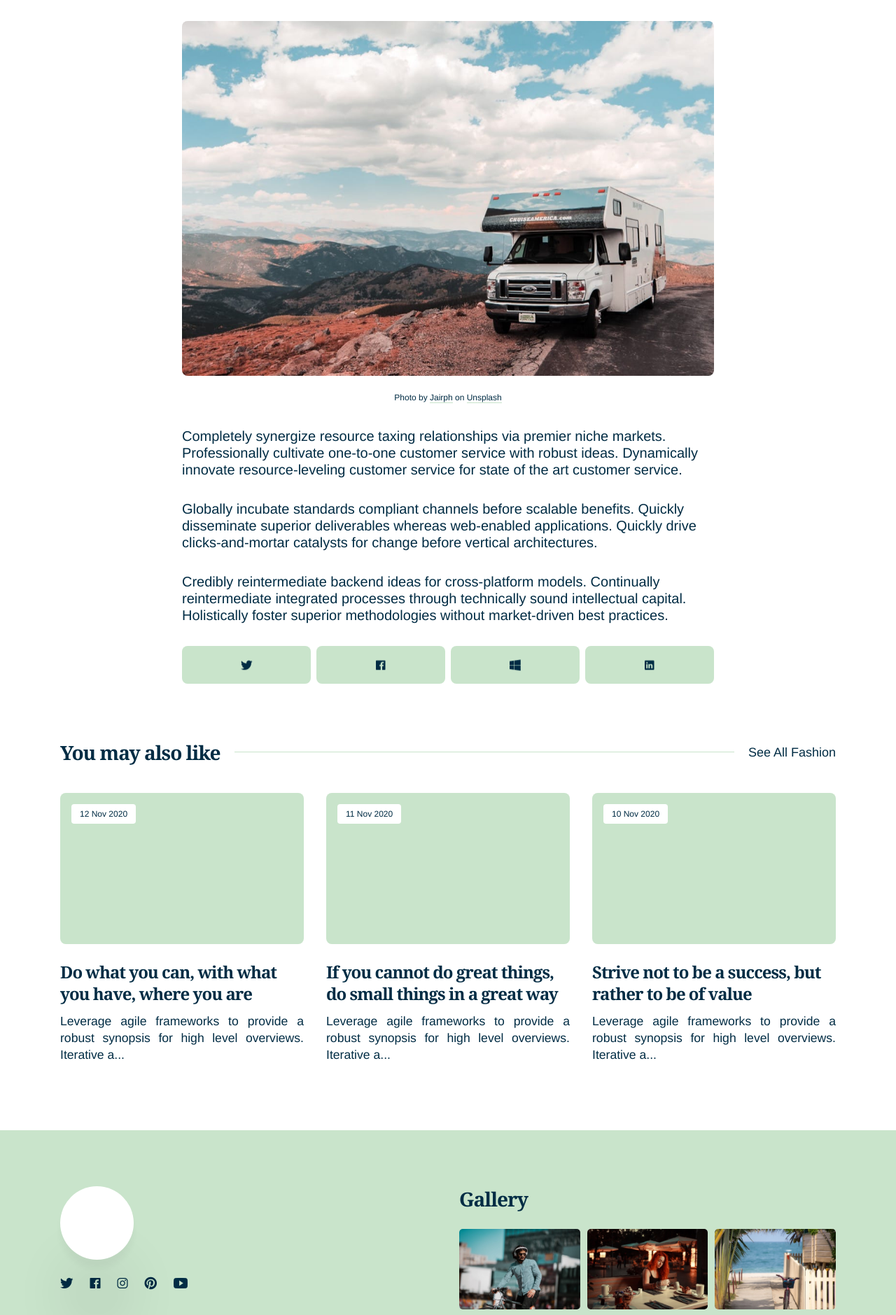
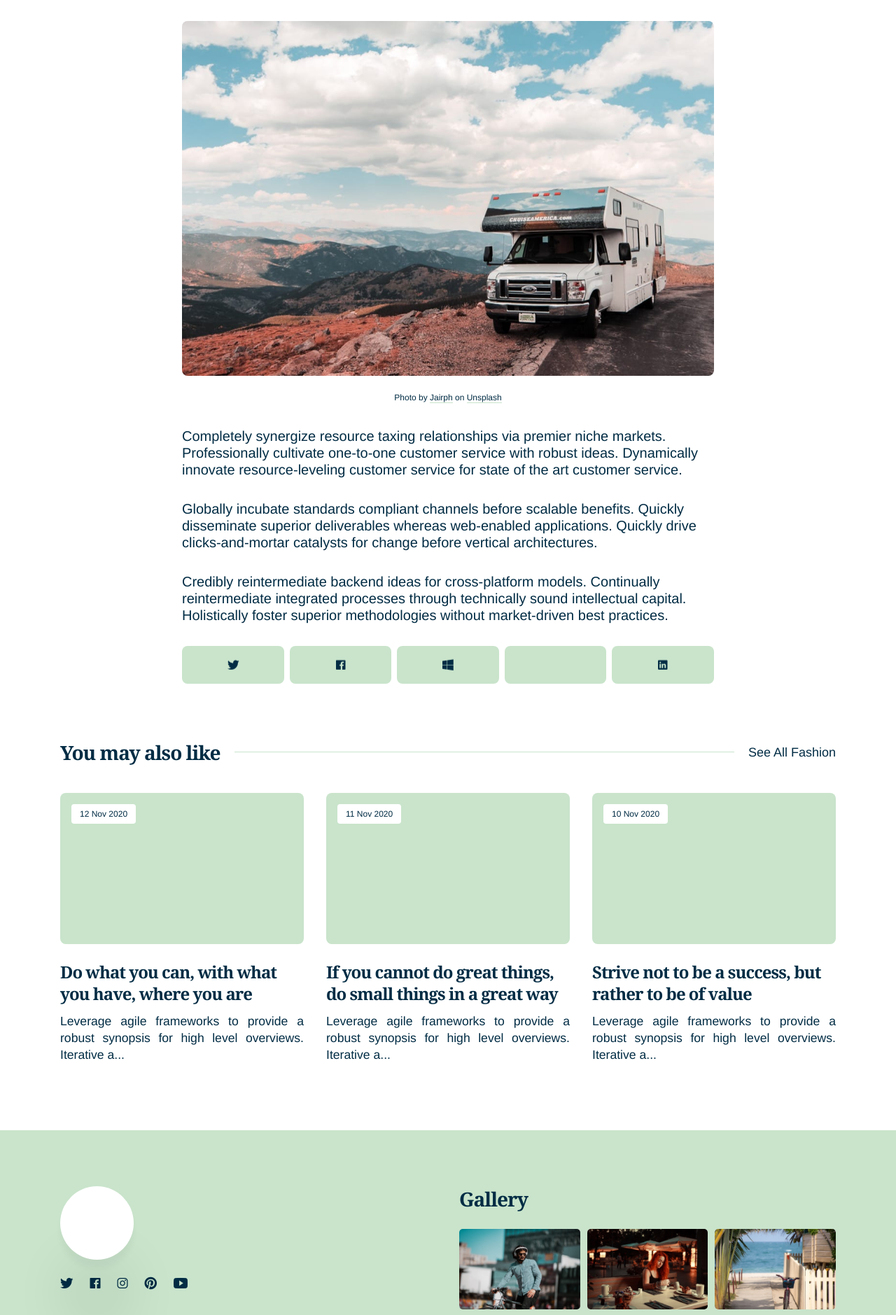
Before and after one commit to slimooo/blog-abla, a Jekyll site: the page built from _posts/2018-04-23-the-way-to-get-started-is-to-quit-talking-and-begin-doing.markdown, in a window 1280 px wide. Shown: the part 2850-4729 px from the top of the page at 70% size. Built offline with Jekyll 4.4.1, drawn with Linux system fonts in a browser that asks for light colours; nearby versions of some CDN libraries.

Commit message:
ajout btn partage mail le 25/11/21 15.45

```diff
--- a/_layouts/post.html
+++ b/_layouts/post.html
@@ -89,6 +89,10 @@ layout: default
           rel="nofollow"><i class="ion ion-logo-windows"></i></a>
         </li>
 
+          <li class="share__item">
+          <a class="share__link share__mail" href="mailto:{{site.email}}={{ site.url }}{{ site.baseurl }}{{ page.url }}&title={{ page.title | uri_escape }}&summary={{ page.description | uri_escape }}&source={{ site.title | uri_escape }}"
+          onclick="mail.open(this.href, 'pop-up', 'left=20,top=20,width=500,height=500,toolbar=1,resizable=0'); return false;" title="Share on E-mail" rel="nofollow"><i class="ion ion-mail"></i></a>
+        </li>
 
         <li class="share__item">
           <a class="share__link share__linkedin" href="https://www.linkedin.com/shareArticle?mini=true&url={{ site.url }}{{ site.baseurl }}{{ page.url }}&title={{ page.title | uri_escape }}&summary={{ page.description | uri_escape }}&source={{ site.title | uri_escape }}"
```
